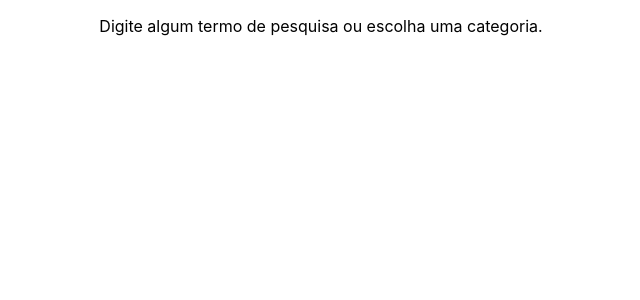
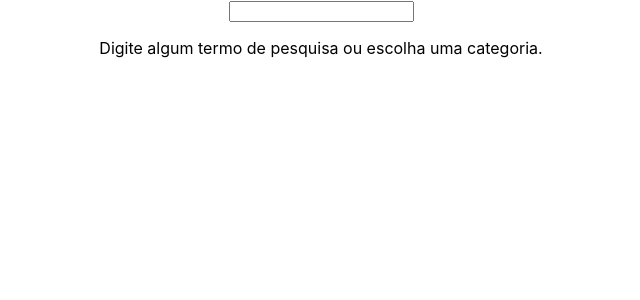
Before and after one commit to Ruan-Portella/Online_Store, a React (Create React App) app: page / in a window 1280 px wide. Shown: the top 300 px of the page, without its empty margins (319-959 px from the left). Built offline with nearby package versions, Linux system fonts and the light colour scheme.

Commit message:
Feat: Requisito 3 Resolvido

```diff
--- a/src/App.js
+++ b/src/App.js
@@ -1,29 +1,17 @@
 import React from 'react';
 import { Route, Switch } from 'react-router-dom';
 import './App.css';
+import Home from './pages/Home';
+import ShoppingCart from './pages/ShoppingCart';
 
 class App extends React.Component {
-  constructor() {
-    super();
-    this.state = {
-      productList: [],
-    };
-  }
-
   render() {
-    const { productList } = this.state;
     return (
       <div className="App">
         <Switch>
-          <Route exact path="/" />
+          <Route exact path="/" component={ Home } />
+          <Route exact path="/ShoppingCart" component={ ShoppingCart } />
         </Switch>
-        <main>
-          {!productList.length > 0 && (
-            <p data-testid="home-initial-message">
-              Digite algum termo de pesquisa ou escolha uma categoria.
-            </p>
-          )}
-        </main>
       </div>
     );
   }
--- /dev/null
+++ b/src/pages/Home.jsx
@@ -0,0 +1,28 @@
+import React, { useState } from 'react';
+import { Link } from 'react-router-dom';
+
+function Home() {
+  const [search, setSearch] = useState('');
+  const handleInputChange = (event) => {
+    setSearch(event.target.value);
+  };
+  return (
+    <>
+      <label>
+        <input
+          type="text"
+          name="search"
+          value={ search }
+          onChange={ handleInputChange }
+        />
+      </label>
+      {!search && (
+        <p data-testid="home-initial-message">
+          Digite algum termo de pesquisa ou escolha uma categoria.
+        </p>
+      )}
+      <Link to="/ShoppingCart" data-testid="shopping-cart-button" />
+    </>
+  );
+}
+export default Home;
--- /dev/null
+++ b/src/pages/ShoppingCart.jsx
@@ -0,0 +1,25 @@
+import React from 'react';
+
+class ShoppingCart extends React.Component {
+  constructor() {
+    super();
+
+    this.state = {
+      productsList: [],
+    };
+  }
+
+  render() {
+    const { productsList } = this.state;
+    return (
+      <section>
+        {
+          productsList.length <= 0 && (
+            <p data-testid="shopping-cart-empty-message">Seu carrinho está vazio</p>)
+        }
+      </section>
+    );
+  }
+}
+
+export default ShoppingCart;
```
Also changed, not shown: src/index.js (+4 -4 lines).
